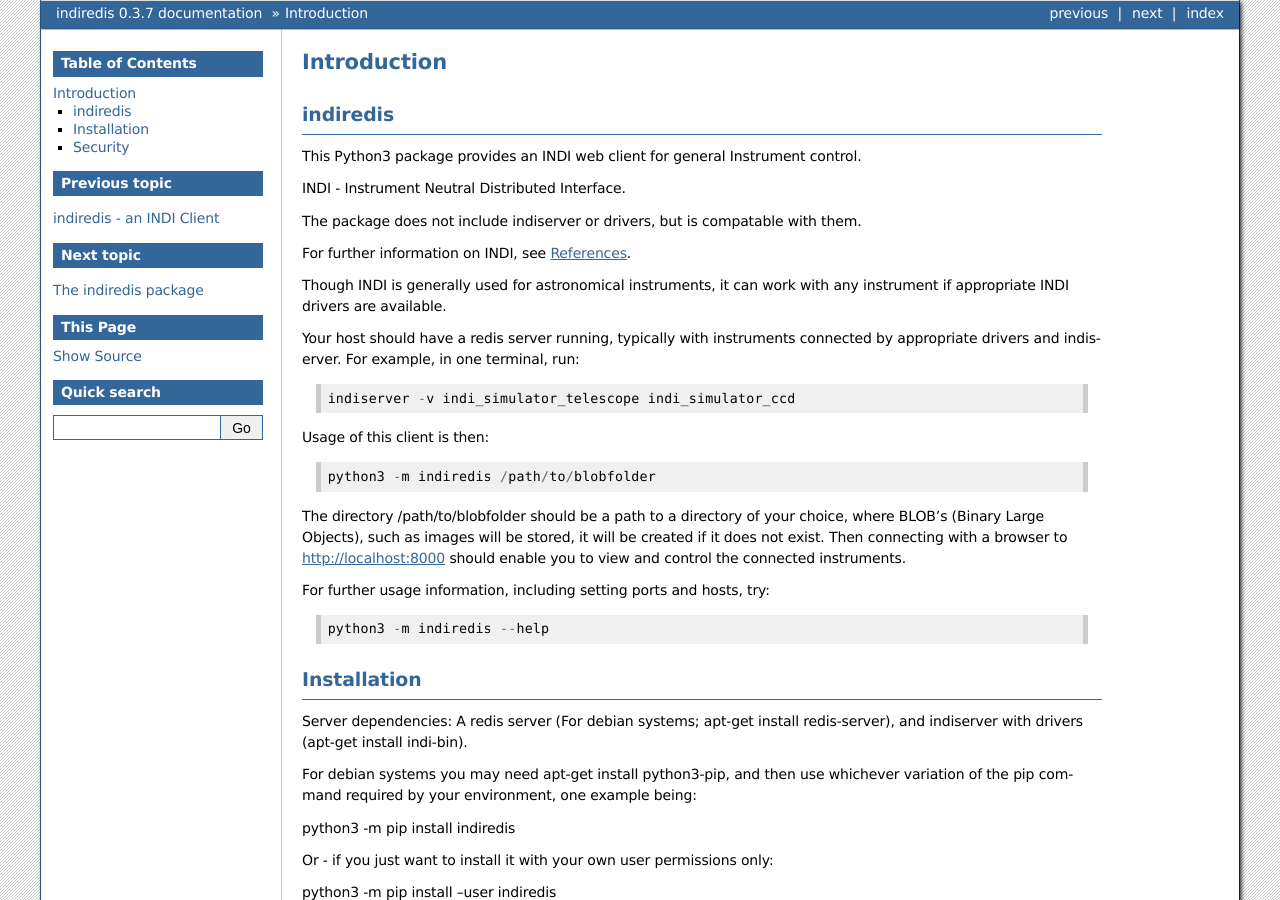
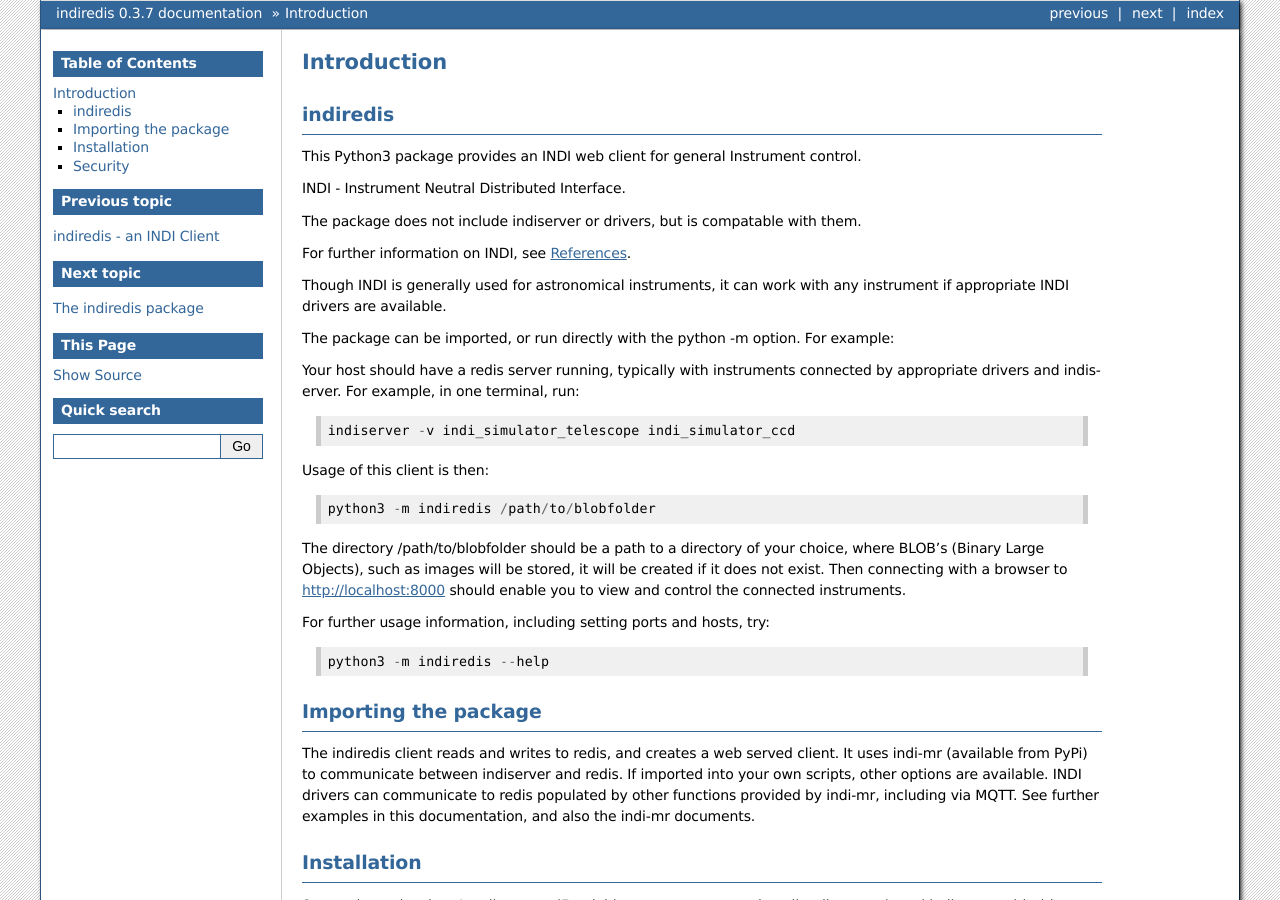
Before and after one commit to bernie-skipole/indi, a Sphinx documentation site: the page built from docs/source/usage/introduction.rst, in a window 1280 px wide and 900 px high. Built offline with Sphinx 7.4.7, drawn with Linux system fonts in a browser that asks for light colours.

Commit message:
Further documentation

```diff
--- a/docs/source/usage/introduction.rst
+++ b/docs/source/usage/introduction.rst
@@ -15,6 +15,8 @@
 
 Though INDI is generally used for astronomical instruments, it can work with any instrument if appropriate INDI drivers are available.
 
+The package can be imported, or run directly with the python -m option. For example:
+
 Your host should have a redis server running, typically with instruments connected by appropriate drivers and indiserver. For example, in one terminal, run::
 
     indiserver -v indi_simulator_telescope indi_simulator_ccd
@@ -29,6 +31,12 @@
 For further usage information, including setting ports and hosts, try::
 
     python3 -m indiredis --help
+
+
+Importing the package
+^^^^^^^^^^^^^^^^^^^^^
+
+The indiredis client reads and writes to redis, and creates a web served client. It uses indi-mr (available from PyPi) to communicate between indiserver and redis. If imported into your own scripts, other options are available. INDI drivers can communicate to redis populated by other functions provided by indi-mr, including via MQTT. See further examples in this documentation, and also the indi-mr documents.
 
 
 Installation
```
